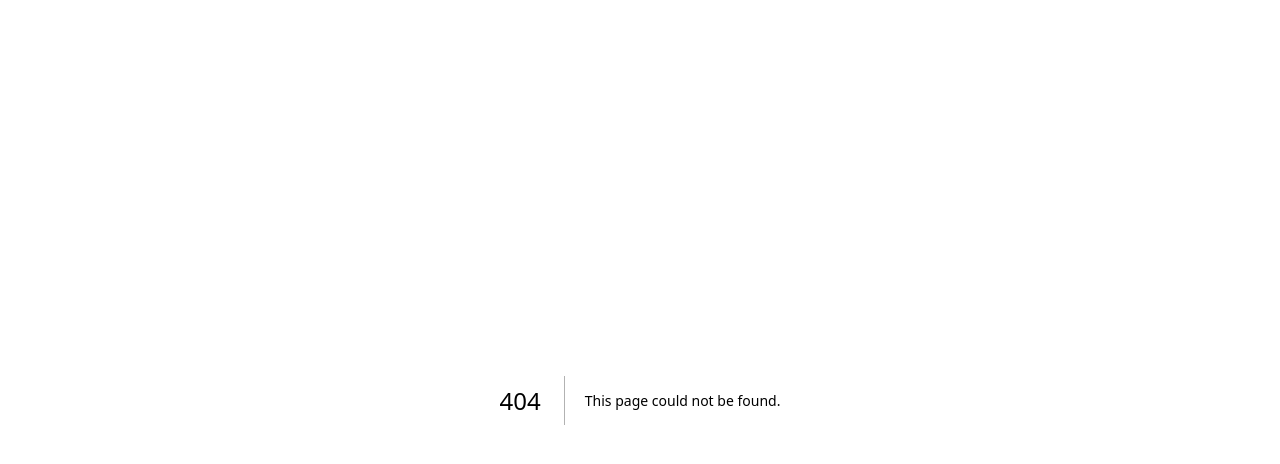
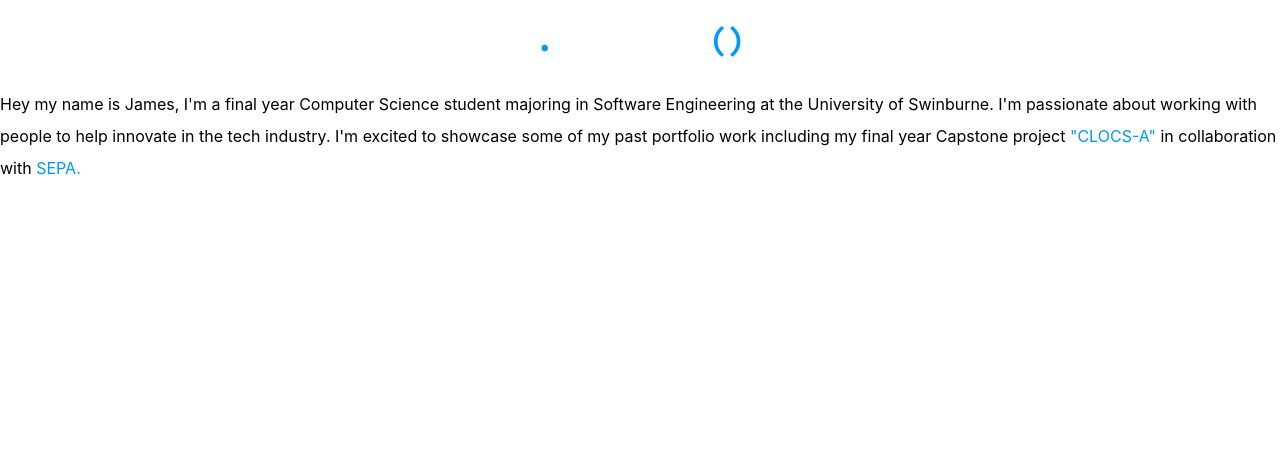
Before and after one commit to jamesvovos/portfolio, a Next.js app: page /about in a window 1280 px wide. Before the commit this address had no page. Shown: the top 464 px of the page. Built offline with nearby package versions, Linux system fonts and the light colour scheme.

Commit message:
Made "About" section it's own .tsx page

```diff
--- /dev/null
+++ b/pages/about.tsx
@@ -0,0 +1,24 @@
+import React from "react";
+
+export default function About() {
+  return (
+    <section id="about" className="container mx-auto">
+      <div className="sectionTitle font-sourcecode">
+        <span className="titleSymbol">.</span>
+        <h5 className="titleText">getAbout</h5>
+        <span className="titleSymbol">()</span>
+      </div>
+      <div>
+        <p className="text-md py-2 leading-8 text-gray-80">
+          Hey my name is James, I'm a final year Computer Science student
+          majoring in Software Engineering at the University of Swinburne. I'm
+          passionate about working with people to help innovate in the tech
+          industry. I'm excited to showcase some of my past portfolio work
+          including my final year Capstone project
+          <span className="text-customblue-50"> "CLOCS-A"</span> in
+          collaboration with <span className="text-customblue-50"> SEPA. </span>
+        </p>
+      </div>
+    </section>
+  );
+}
--- a/pages/index.tsx
+++ b/pages/index.tsx
@@ -7,6 +7,7 @@ import Hero from "./components/hero";
 import ProjectCard from "./components/projectCard";
 import ContactForm from "./components/contactForm";
 import Skills from "./skills";
+import About from "./about";
 
 export default function Home() {
   return (
@@ -23,24 +24,10 @@ export default function Home() {
           <Hero />
         </section>
 
-        {/* Create "About" page/component */}
+        {/* Change these to only be pages (refactor components to only be components later) */}
         <section>
           <div>
-            <h3 className="text-3xl py-1">About Me</h3>
-            <p className="text-md py-2 leading-8 text-gray-80">
-              "Lorem ipsum dolor sit amet, consectetur adipiscing elit, sed do
-              eiusmod tempor incididunt ut labore et dolore magna aliqua. Ut
-              enim ad minim veniam, quis nostrud exercitation ullamco laboris
-              nisi ut aliquip ex ea commodo consequat. Duis aute irure dolor in
-              reprehenderit in voluptate velit esse cillum dolore eu fugiat
-              nulla pariatur. Excepteur sint occaecat cupidatat non proident,
-              sunt in culpa qui officia deserunt mollit anim id est laborum."
-              <span className="text-customblue-50"> CLOCS-A</span> in
-              collaboration with{" "}
-              <span className="text-customblue-50"> SEPA </span>
-            </p>
-          </div>
-          <div>
+            <About />
             <ProjectCard />
             <Skills />
             <DevelopmentTools />
```
